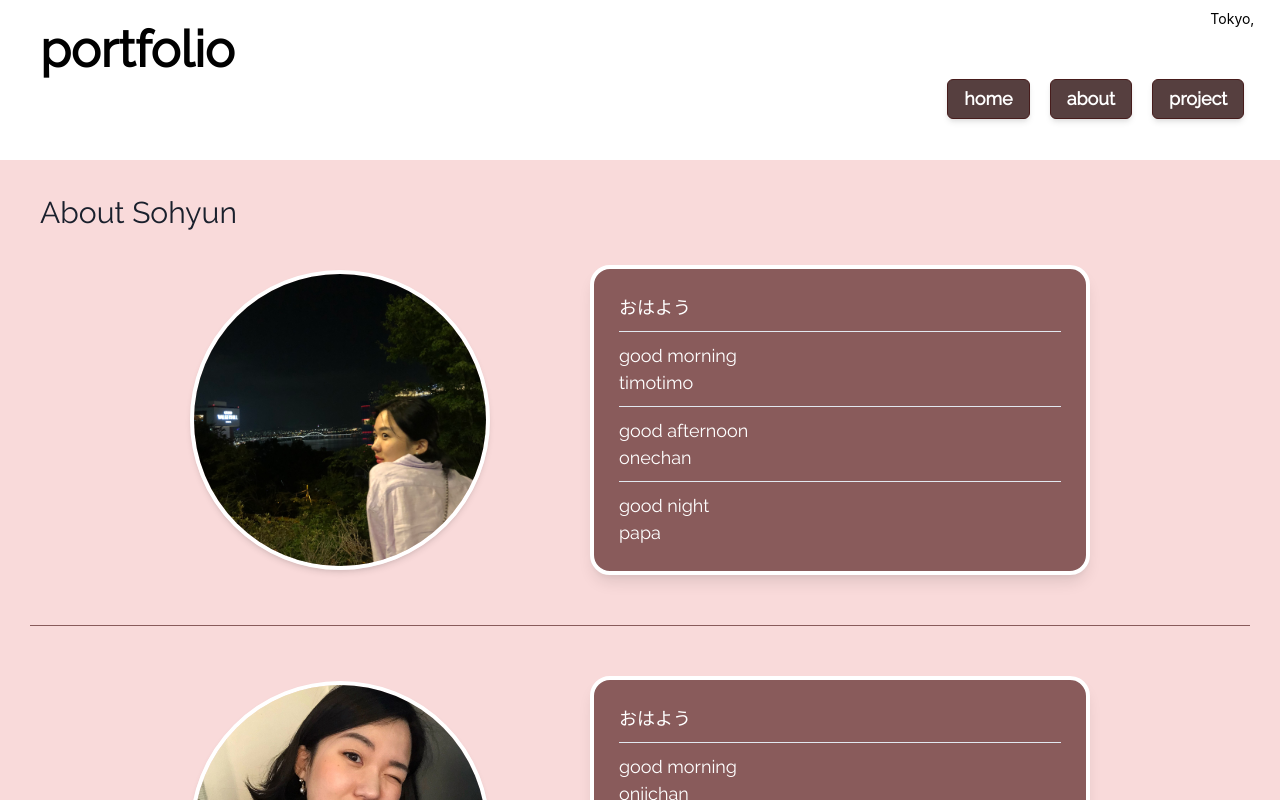
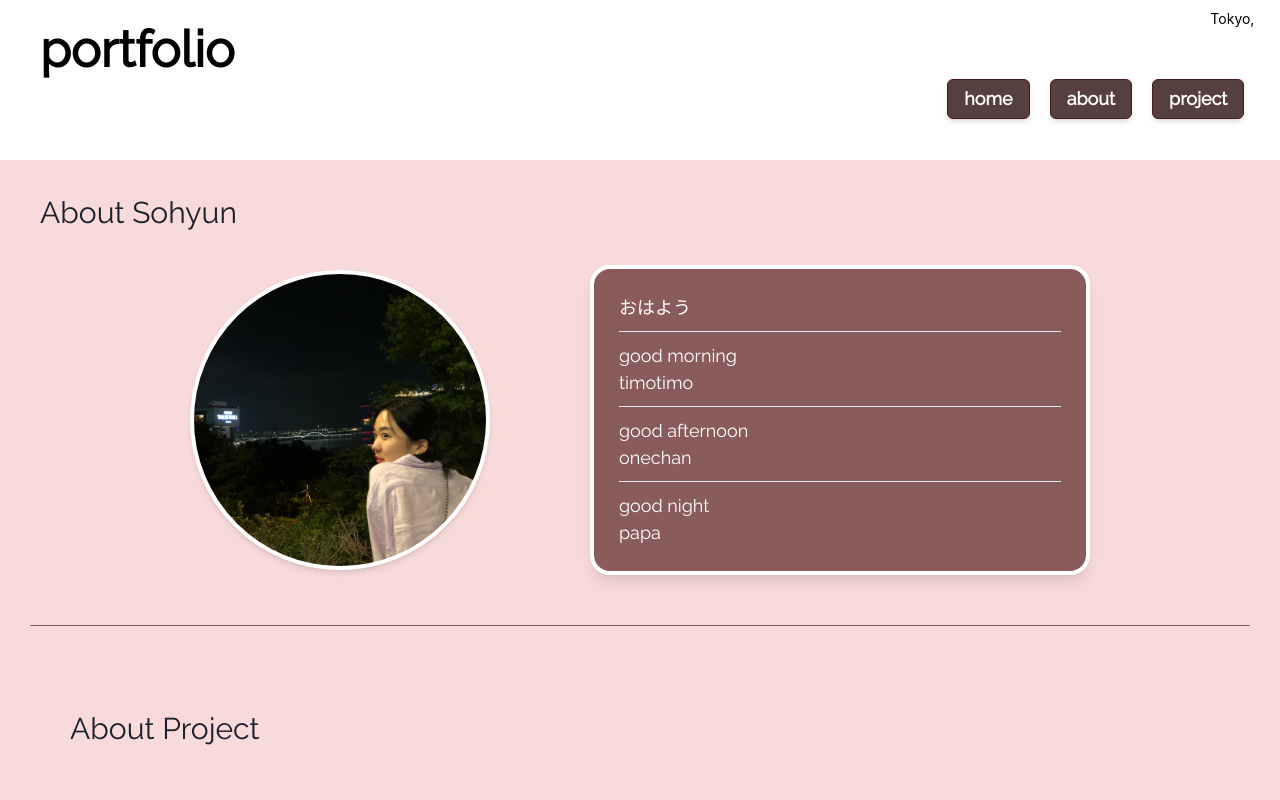
Before and after one commit to Willow0808/portfolio, a React (Create React App) app: page /about in a window 1280 px wide. Shown: the top 800 px of the page. Built offline with nearby package versions, Linux system fonts and the light colour scheme; no server answers.

Commit message:
timotimo

```diff
--- a/package.json
+++ b/package.json
@@ -38,7 +38,6 @@
     "predeploy": "npm run build",
     "postbuild": "cp build/index.html build/404.html"
   },
-
   "eslintConfig": {
     "extends": [
       "react-app",
--- a/src/components/pages/About.jsx
+++ b/src/components/pages/About.jsx
@@ -25,6 +25,7 @@ export const About = () => {
                     ></ProfileText>
                     </Ssp>
                 </HStack>
+                <Sp>About Project</Sp>
                 <HStack spacing="100px" margin='auto'>
                     <ProfileImage imagePath={imagePath2}></ProfileImage>
                     <Ssp>
```
Also changed, not shown: 1 other file (tests, documents, lock files or other folders).
